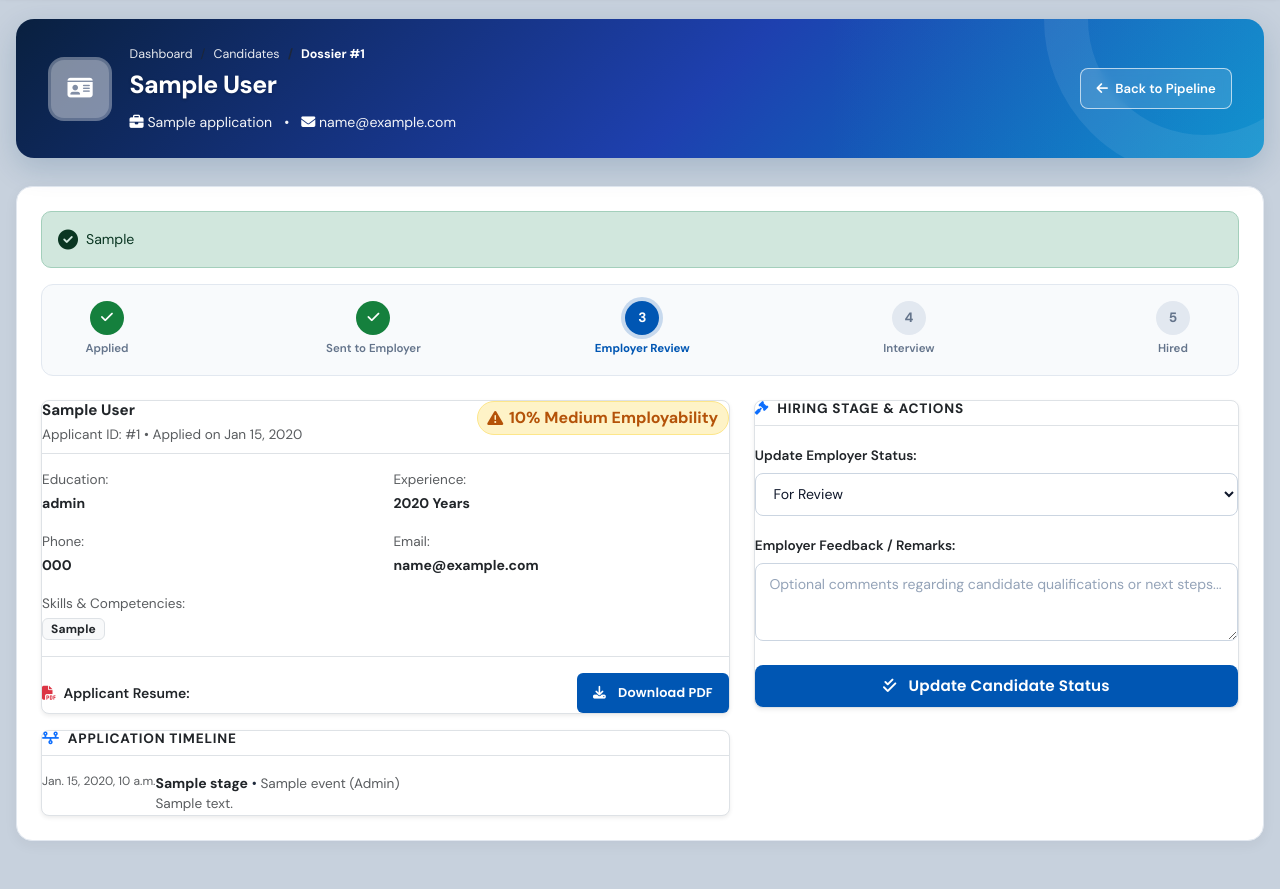
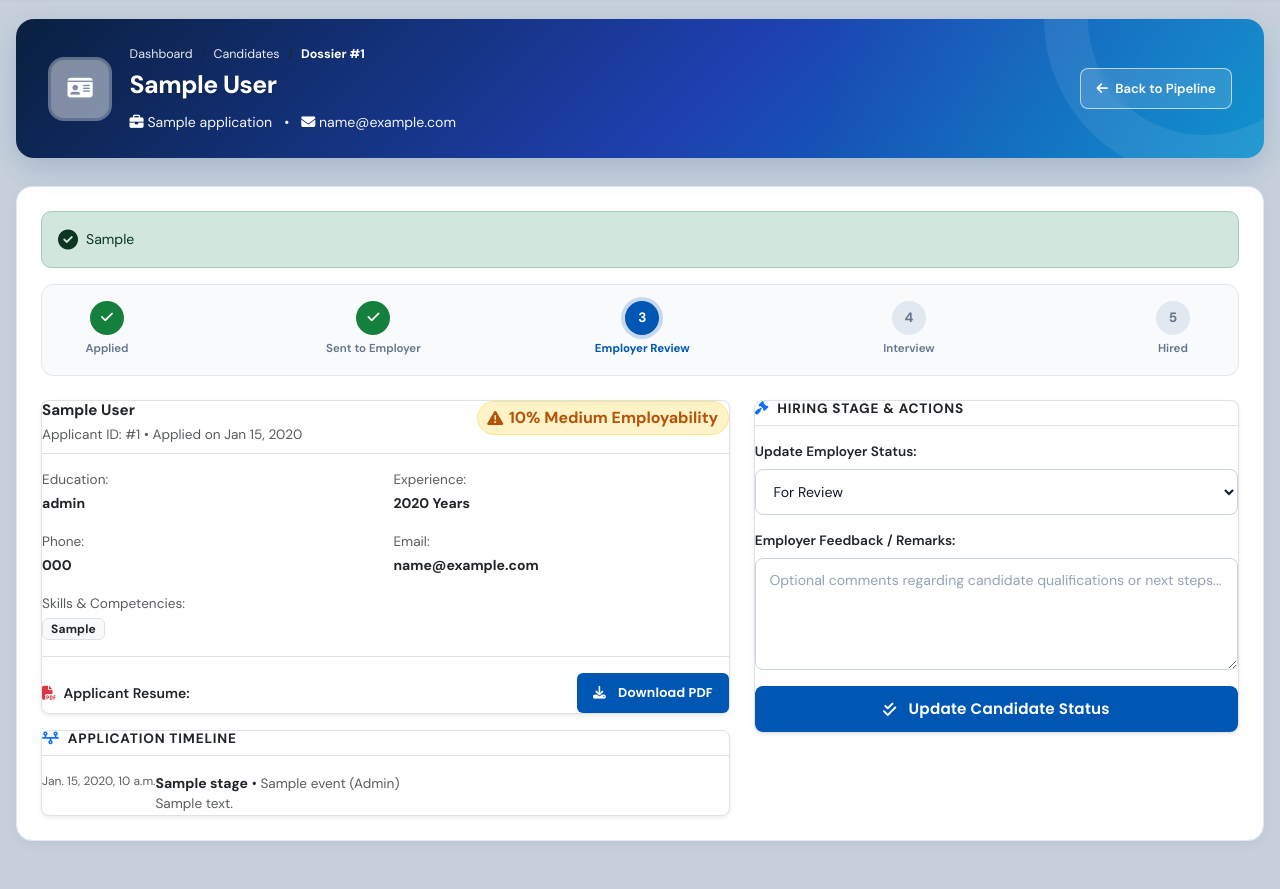
Before and after one commit to Obsianamichaelaaron/MIC, a Django app: template templates/employer/view_candidate.html in a window 1280 px wide. Shown: the part 71-960 px from the top of the page. Run offline with Django 5.2, Linux system fonts and the light colour scheme; tables that the repository leaves empty hold one stand-in row (values such as "Sample post"); the template is opened without the code that fills it: values that come from a table or form of the project are taken from there, most other values are stand-ins (such as "Sample title", 1, 10 or a date in 2020); data that the repository does not hold is empty; parts of the project's set-up code (start-up, migrations or seed data) failed here and were passed over; some web fonts are replaced.

Commit message:
Polish employer candidate status form styles
Co-authored-by: Copilot <223556219+Copilot@users.noreply.github.com>

```diff
--- a/templates/employer/view_candidate.html
+++ b/templates/employer/view_candidate.html
@@ -200,6 +200,26 @@
     outline: none;
     border-color: #0056b3;
     box-shadow: 0 0 0 3px rgba(0, 86, 179, 0.12);
+}
+.employer-action-form .employer-form-label {
+    display: block;
+    margin-bottom: 0.5rem;
+    line-height: 1.4;
+}
+.employer-action-form .form-select-custom {
+    box-sizing: border-box;
+    min-height: 46px;
+    line-height: 1.4;
+}
+.employer-action-form textarea.form-control-custom {
+    display: block;
+    box-sizing: border-box;
+    min-height: 112px;
+    line-height: 1.5;
+    resize: vertical;
+}
+.employer-action-form button[type="submit"] {
+    min-height: 46px;
 }
 
 .workflow-stepper {
@@ -431,12 +451,12 @@
                     <div class="p-3.5 border rounded-3 bg-white shadow-sm mb-3">
                         <h6 class="fw-bold text-dark mb-3 pb-2 border-bottom"><i class="fa-solid fa-gavel text-primary me-1"></i> Hiring Stage & Actions</h6>
 
-                        <form method="POST" action="" class="d-flex flex-column gap-3">
+                        <form method="POST" action="" class="employer-action-form d-flex flex-column gap-3">
                             {% csrf_token %}
                             <input type="hidden" name="action" value="update_status">
 
                             <div>
-                                <label class="form-label small fw-semibold text-dark">Update Employer Status:</label>
+                                <label class="employer-form-label form-label small fw-semibold text-dark">Update Employer Status:</label>
                                 <select name="employer_status" class="form-select-custom">
                                     <option value="for_review" {% if application.employer_status == 'for_review' %}selected{% endif %}>For Review</option>
                                     <option value="qualified" {% if application.employer_status == 'qualified' %}selected{% endif %}>Qualified</option>
@@ -448,7 +468,7 @@
                             </div>
 
                             <div>
-                                <label class="form-label small fw-semibold text-dark">Employer Feedback / Remarks:</label>
+                                <label class="employer-form-label form-label small fw-semibold text-dark">Employer Feedback / Remarks:</label>
                                 <textarea name="remarks" rows="3" class="form-control-custom" placeholder="Optional comments regarding candidate qualifications or next steps..."></textarea>
                             </div>
 
```
Also changed, not shown: app/templates/employer/view_candidate.html (+23 -3 lines).
